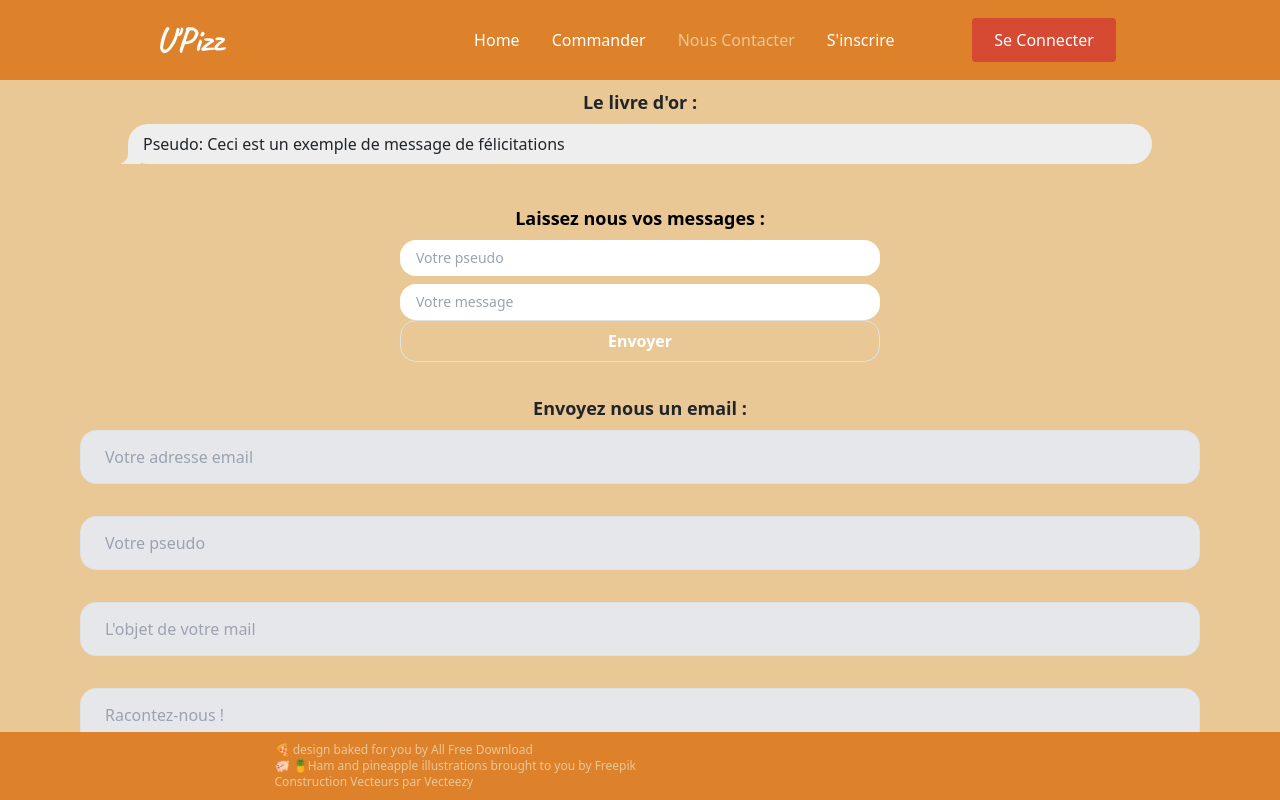
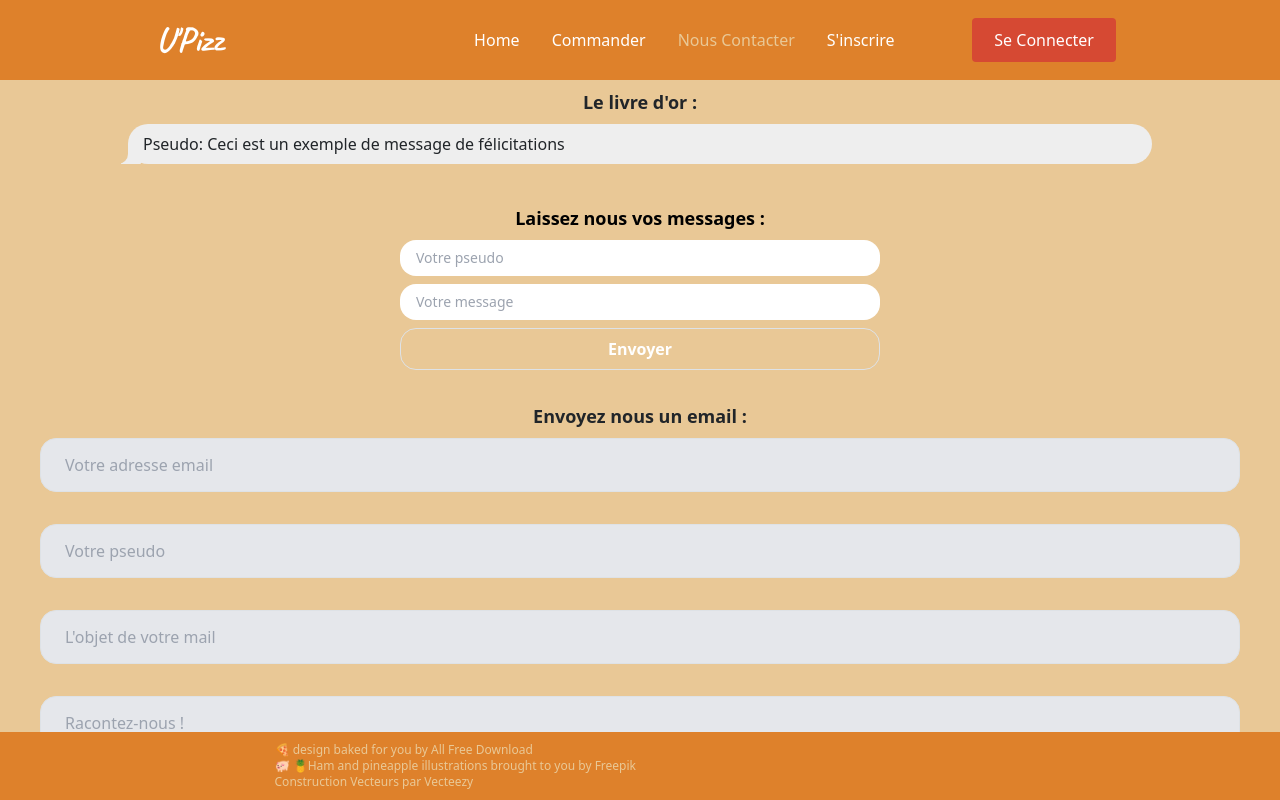
Before and after one commit to WildCodeSchool/lyon-js-react-march21-g1-p2, a React (Create React App) app: page /contact in a window 1280 px wide. Shown: the top 800 px of the page. Built offline with nearby package versions, Linux system fonts and the light colour scheme; no server answers.

Commit message:
fix form css

```diff
--- a/src/components/Form.js
+++ b/src/components/Form.js
@@ -76,7 +76,7 @@ export default function Form() {
           <input
             type="text"
             placeholder="Votre message"
-            className="block w-full mx-auto text-sm py-2 px-3 rounded-2xl"
+            className="block w-full mx-auto text-sm py-2 px-3 rounded-2xl mb-2"
             required
             value={userInput}
             onChange={(event) => setUserInput(event.target.value)}
@@ -92,7 +92,7 @@ export default function Form() {
         </form>
       </div>
       <>
-        <form className="ml-20 mr-20" onSubmit={handleSubmit}>
+        <form className="ml-10 mr-10" onSubmit={handleSubmit}>
           <h1 className="my-2 font-semibold text-lg text-center">
             Envoyez nous un email :{' '}
           </h1>
```
